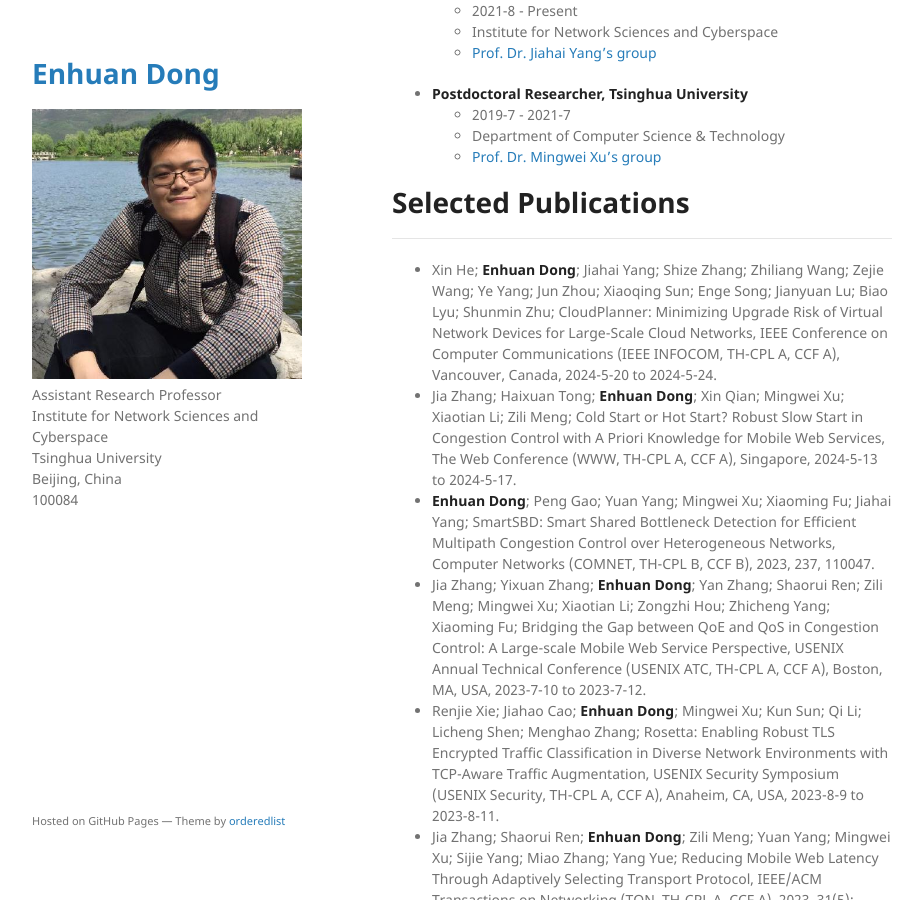
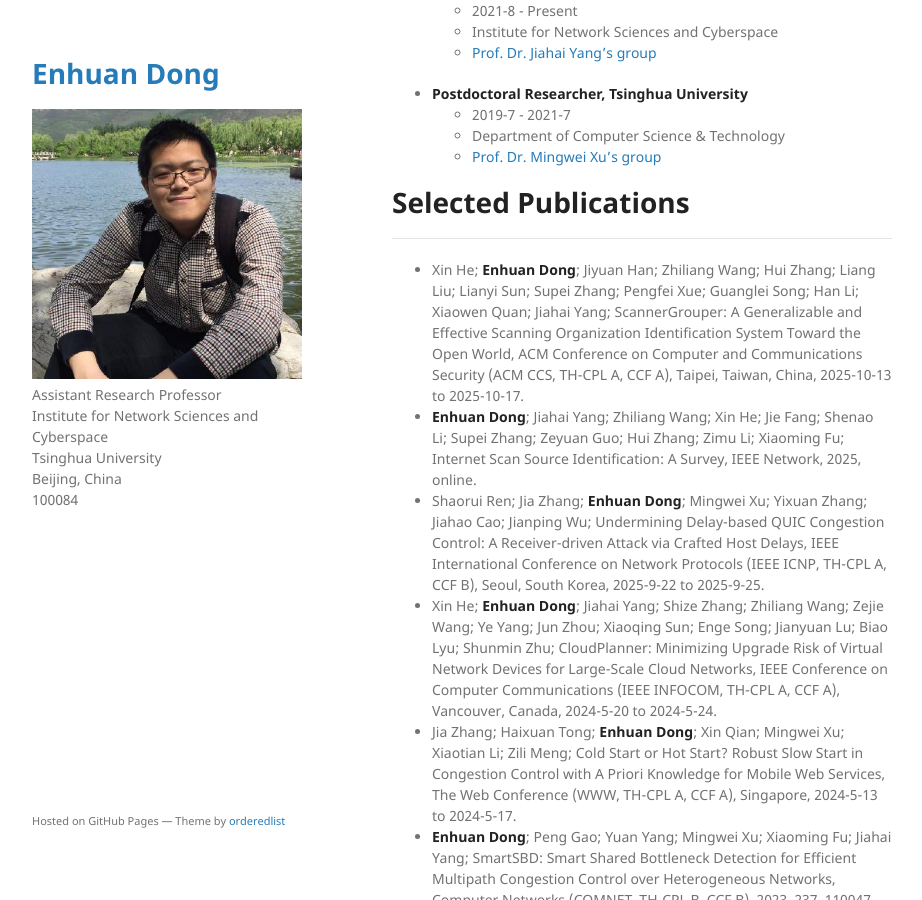
Before and after one commit to TsinghuaDong/tsinghuadong.github.io, a Jekyll site: the page built from index.md, in a window 1280 px wide and 900 px high, scrolled down 1126 px. Shown: the whole window, without its empty margins (178-1100 px from the left). Built offline with Jekyll 4.4.1, drawn with Linux system fonts in a browser that asks for light colours; our own code applies the rules of GitHub Pages for plain Markdown files; some of the changed text lies outside the part shown.

Commit message:
2025-9-6

```diff
--- a/index.md
+++ b/index.md
@@ -11,7 +11,7 @@ layout: default
 I am an Assistant Research Professor at [Prof. Jiahai Yang's group](http://nmgroup.tsinghua.edu.cn/yjh/) in the Institute for Network Sciences and Cyberspace (INSC), Tsinghua University. I was born in Hebei, China and received my bachelor (2013) degree from Harbin Institute of Technology, Harbin, China, and my Ph.D. (2019) degree from Tsinghua University, Beijing, China (supervisor: Prof. Mingwei Xu). Prior to joining the INSC, I worked with Prof. Mingwei Xu as a postdoctoral researcher at the [Routing Group](http://routing.netlab.edu.cn/) in the Department of Computer Science & Technology, Tsinghua University until July 2021. I was a visiting Ph.D. student at the University of Göttingen (host: Prof. Xiaoming Fu) between 2016 to 2017.
 
 
-My research interests include network security, network operations and network transport.
+My research interests include network measurement, network security, network operations and network transport.
 
 **Email**: dongenhuan \[AT\] tsinghua \[dot\] edu \[dot\] cn
 
@@ -56,6 +56,10 @@ My research interests include network security, network operations and network t
 
 * * *
 
+
+- Xin He; **Enhuan Dong**; Jiyuan Han; Zhiliang Wang; Hui Zhang; Liang Liu; Lianyi Sun; Supei Zhang; Pengfei Xue; Guanglei Song; Han Li; Xiaowen Quan; Jiahai Yang; ScannerGrouper: A Generalizable and Effective Scanning Organization Identification System Toward the Open World, ACM Conference on Computer and Communications Security (ACM CCS, TH-CPL A, CCF A), Taipei, Taiwan, China, 2025-10-13 to 2025-10-17.
+- **Enhuan Dong**; Jiahai Yang; Zhiliang Wang; Xin He; Jie Fang; Shenao Li; Supei Zhang; Zeyuan Guo; Hui Zhang; Zimu Li; Xiaoming Fu; Internet Scan Source Identification: A Survey, IEEE Network, 2025, online.
+- Shaorui Ren; Jia Zhang; **Enhuan Dong**; Mingwei Xu; Yixuan Zhang; Jiahao Cao; Jianping Wu; Undermining Delay-based QUIC Congestion Control: A Receiver-driven Attack via Crafted Host Delays, IEEE International Conference on Network Protocols (IEEE ICNP, TH-CPL A, CCF B), Seoul, South Korea, 2025-9-22 to 2025-9-25.
 - Xin He; **Enhuan Dong**; Jiahai Yang; Shize Zhang; Zhiliang Wang; Zejie Wang; Ye Yang; Jun Zhou; Xiaoqing Sun; Enge Song; Jianyuan Lu; Biao Lyu; Shunmin Zhu; CloudPlanner: Minimizing Upgrade Risk of Virtual Network Devices for Large-Scale Cloud Networks, IEEE Conference on Computer Communications (IEEE INFOCOM, TH-CPL A, CCF A), Vancouver, Canada, 2024-5-20 to 2024-5-24.
 - Jia Zhang; Haixuan Tong; **Enhuan Dong**; Xin Qian; Mingwei Xu; Xiaotian Li; Zili Meng; Cold Start or Hot Start? Robust Slow Start in Congestion Control with A Priori Knowledge for Mobile Web Services, The Web Conference (WWW, TH-CPL A, CCF A), Singapore, 2024-5-13 to 2024-5-17.
 - **Enhuan Dong**; Peng Gao; Yuan Yang; Mingwei Xu; Xiaoming Fu; Jiahai Yang; SmartSBD: Smart Shared Bottleneck Detection for Efficient Multipath Congestion Control over Heterogeneous Networks, Computer Networks (COMNET, TH-CPL B, CCF B), 2023, 237, 110047.
@@ -103,6 +107,7 @@ My research interests include network security, network operations and network t
 
 - **Editorial Services**
   - Frontiers in Computer Science, [Research Topic on Design and Optimization of Distributed Computing/Storage Systems Driven by Novel Intelligent Networking Technologies](https://www.frontiersin.org/research-topics/63510/design-and-optimization-of-distributed-computingstorage-systems-driven-by-novel-intelligent-networking-technologies) (Topic Editors: Yong Wang, Mu Wang, **Enhuan Dong**, Qian He), 2024
+  - Mathematics, [Special Issue on Mathematical Foundations and Innovations in Networked Cloud-Edge Systems: Security, Storage and Optimization](https://www.mdpi.com/journal/mathematics/special_issues/Math_Found_Innov_Netw_Cloud_Edge_Syst_Secur_Storage_Optim) (Guest Editors: Yong Wang, Mu Wang, **Enhuan Dong**), 2026
 
 - **Journal/Magazine Reviewer**
   - IEEE/ACM Transactions on Networking (TON)
@@ -126,6 +131,7 @@ My research interests include network security, network operations and network t
 - **Conference Reviewer**
   - IEEE International Conference on Computer Communications (INFOCOM) 2018
   - IEEE International Conference on Network Protocols (ICNP) 2017
+  - ACM Multimedia (MM) 2025
   - IEEE Global Communications Conference (Globecom) 2016, 2017, 2022
   - IEEE International Conference on Computer Communications and Networks (ICCCN) 2017
   - IEEE Symposium on Computers and Communications (ISCC) 2017, 2020
```
Also changed, not shown: other parts of index.md (+1 -1 lines).
